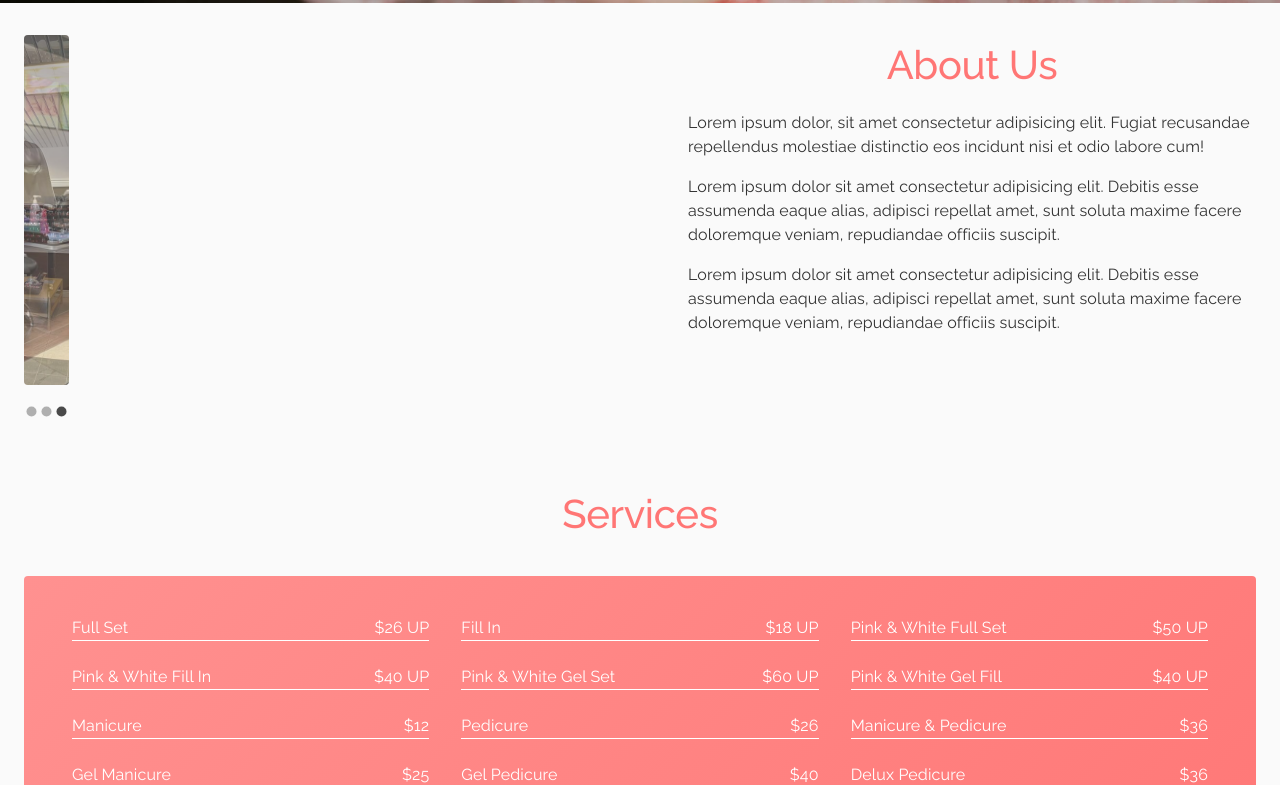
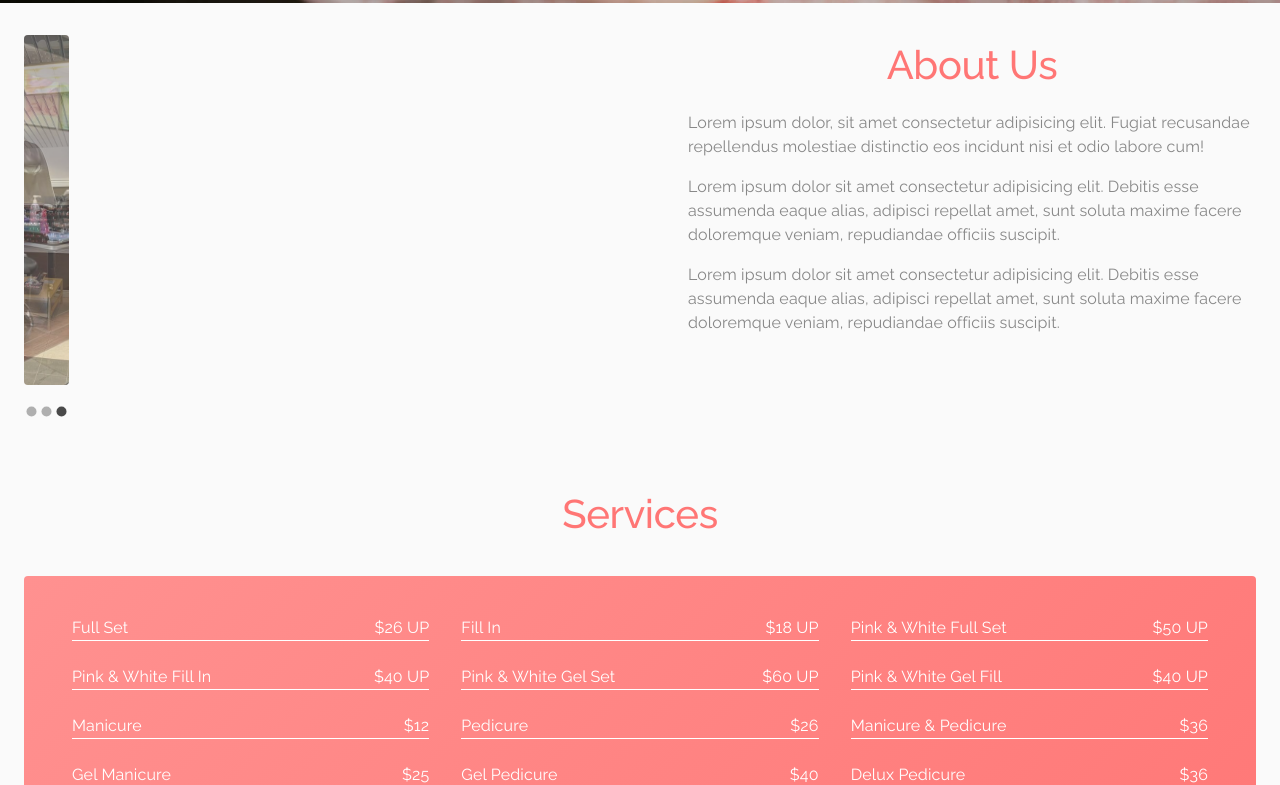
Before and after one commit to Suonx002/happynails, a Next.js app: page / in a window 1280 px wide. Shown: the part 797-1582 px from the top of the page. Built offline with nearby package versions, Linux system fonts and the light colour scheme.

Commit message:
fixing navbar issue

```diff
--- a/src/styles/navbarStyles.js
+++ b/src/styles/navbarStyles.js
@@ -3,7 +3,8 @@ import { makeStyles } from '@material-ui/core/styles';
 export default makeStyles((theme) => ({
   appbar: {
     height: 90,
-    overflow: 'hidden',
+    // overflow: 'hidden',
+    overflowY: 'hidden',
   },
   toolbarMargin: {
     ...theme.mixins.toolbar,
--- a/src/styles/theme.js
+++ b/src/styles/theme.js
@@ -4,7 +4,7 @@ import { red } from '@material-ui/core/colors';
 // const primary = '#F8959C';
 const primary = '#ff7675';
 const secondary = '#fff';
-const grey = '#333333';
+const grey = '#888';
 const greyLight = '#e5e5e5';
 const bodyColor = '#2980b9';
 
```
